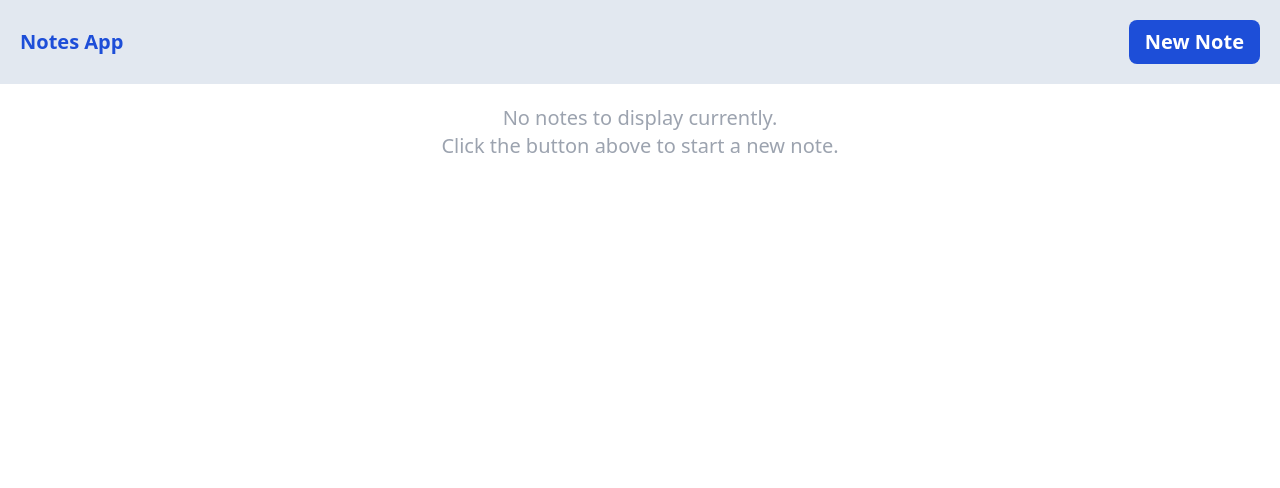
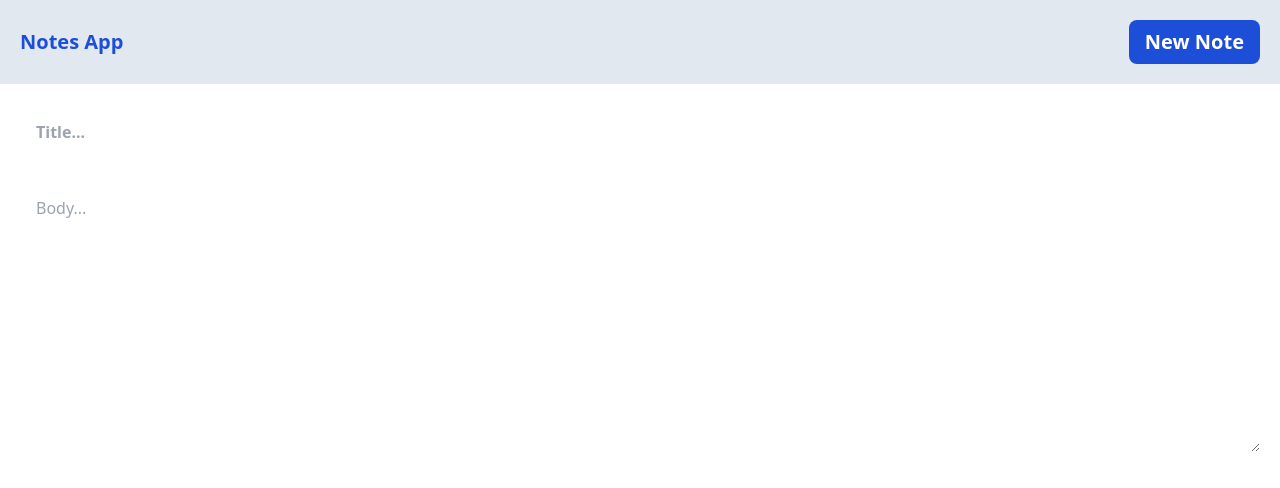
Before and after one commit to elvisnipah/notes-app-challenge, a React (Create React App) app: page / in a window 1280 px wide. Shown: the top 488 px of the page. Built offline with nearby package versions, Linux system fonts and the light colour scheme.

Commit message:
create form for note

```diff
--- a/src/components/Body.js
+++ b/src/components/Body.js
@@ -1,7 +1,8 @@
 import React from "react";
+import NoteForm from "./NoteForm";
 
 function Body() {
-  const notes = false;
+  const notes = true;
   return (
     <div>
       {/* if there are no notes, render this div informing user of no notes */}
@@ -11,6 +12,7 @@ function Body() {
           a new note.
         </div>
       )}
+      {notes && <NoteForm />}
     </div>
   );
 }
--- a/src/components/NoteForm.js
+++ b/src/components/NoteForm.js
@@ -1,8 +1,44 @@
 import React, { useState } from "react";
 
 function NoteForm() {
-  const [formData, setFormData] = useState({});
-  return <div></div>;
+  // create state for the note form
+  const [formData, setFormData] = useState({
+    title: "",
+    body: "",
+  });
+
+  function handleChange(event) {
+    setFormData((prevFormData) => {
+      return {
+        ...prevFormData,
+        [event.target.name]: event.target.value,
+      };
+    });
+    console.log(formData);
+  }
+
+  return (
+    <form className="flex flex-col justify-center gap-5 p-5">
+      <input
+        type="text"
+        placeholder="Title..."
+        onChange={handleChange}
+        name="title"
+        value={formData.title}
+        className="p-4 font-bold"
+      />
+
+      <textarea
+        name="body"
+        id="body"
+        cols="30"
+        rows="10"
+        value={formData.value}
+        placeholder="Body..."
+        className="p-4"
+      ></textarea>
+    </form>
+  );
 }
 
 export default NoteForm;
```
